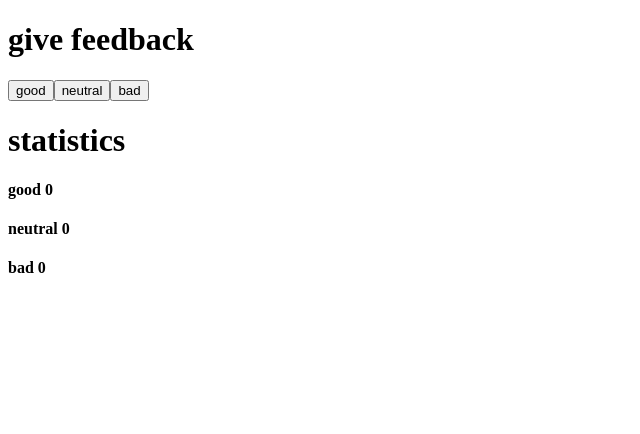
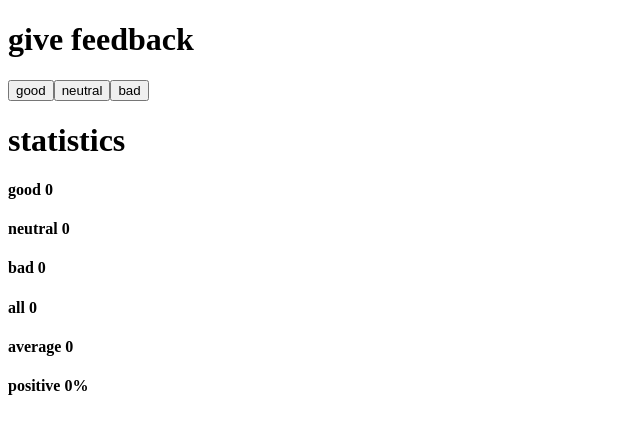
Before and after one commit to Dachi-Papashvili88/fullstackopen, a React (Vite) app in the folder part1/unicafe/: page / in a window 1280 px wide. Shown: the top 434 px of the page, without its empty margins (0-640 px from the left). Built offline with nearby package versions, Linux system fonts and the light colour scheme.

Commit message:
add all, avarage and positive feedback

```diff
--- a/part1/unicafe/src/App.jsx
+++ b/part1/unicafe/src/App.jsx
@@ -15,6 +15,12 @@ const App = () => {
       <h4>good {good}</h4>
       <h4>neutral {neutral}</h4>
       <h4>bad {bad}</h4>
+      <h4>all {good + neutral + bad}</h4>
+      <h4>
+        average{" "}
+        {(good * 1 + neutral * 0 + bad * -1) / (good + neutral + bad) || 0}
+      </h4>
+      <h4>positive {(good / (good + neutral + bad) || 0) * 100}%</h4>
     </div>
   );
 };
```
